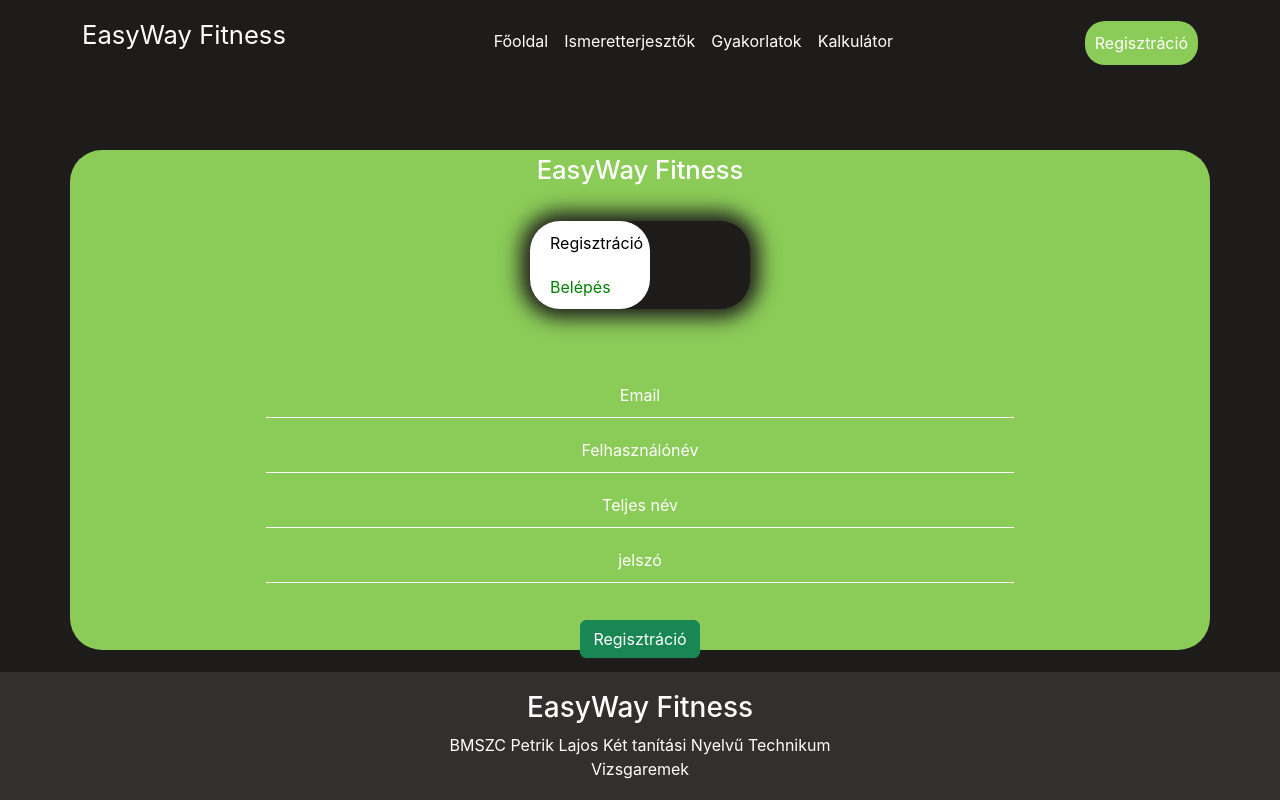
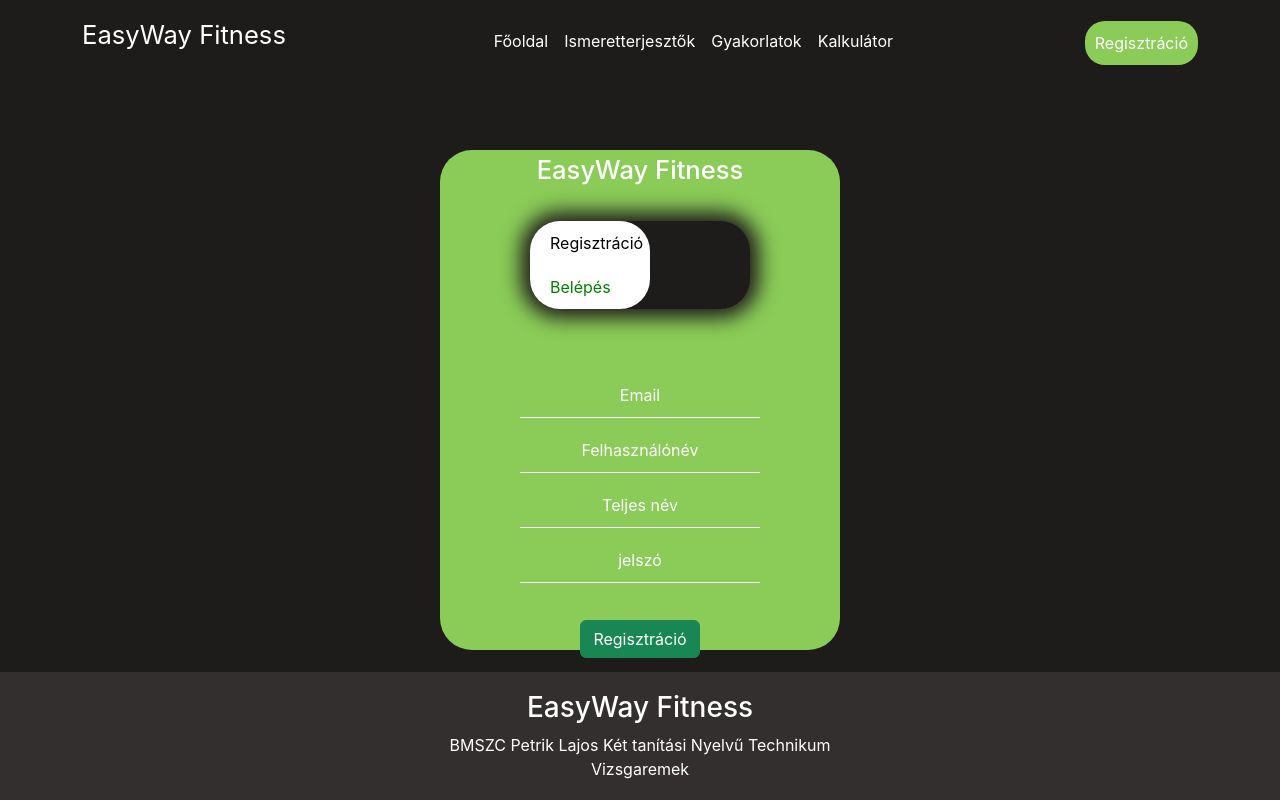
Before and after one commit to dkotai66/Vizsgaremek_FrontEnd, a React (Create React App) app in the folder easywayfitness/: page /SignUpSignIn in a window 1280 px wide. Built offline with nearby package versions, Linux system fonts and the light colour scheme.

Commit message:
succespopup color javitva

```diff
--- a/easywayfitness/src/components/SignUpSignIn.css
+++ b/easywayfitness/src/components/SignUpSignIn.css
@@ -90,6 +90,7 @@ input::placeholder {
     padding: 5px;
     margin-top: 5rem;
     background-color: white;
+    color: black;
     margin: 0;
     position: absolute;
     top: 50%;
--- a/easywayfitness/src/index.css
+++ b/easywayfitness/src/index.css
@@ -9,6 +9,20 @@ body {
   color: white;
 }
 
+.SignUpForm {
+  width: 400px;
+  border-radius: 2rem;
+  height: 500px;
+  padding: 5px;
+  margin-top: 5rem;
+  background-color: #8BCC58;
+  margin: 0;
+  position: absolute;
+  top: 50%;
+  left: 50%;
+  transform: translate(-50%, -50%);
+}
+
 code {
   font-family: source-code-pro, Menlo, Monaco, Consolas, 'Courier New',
     monospace;
```
